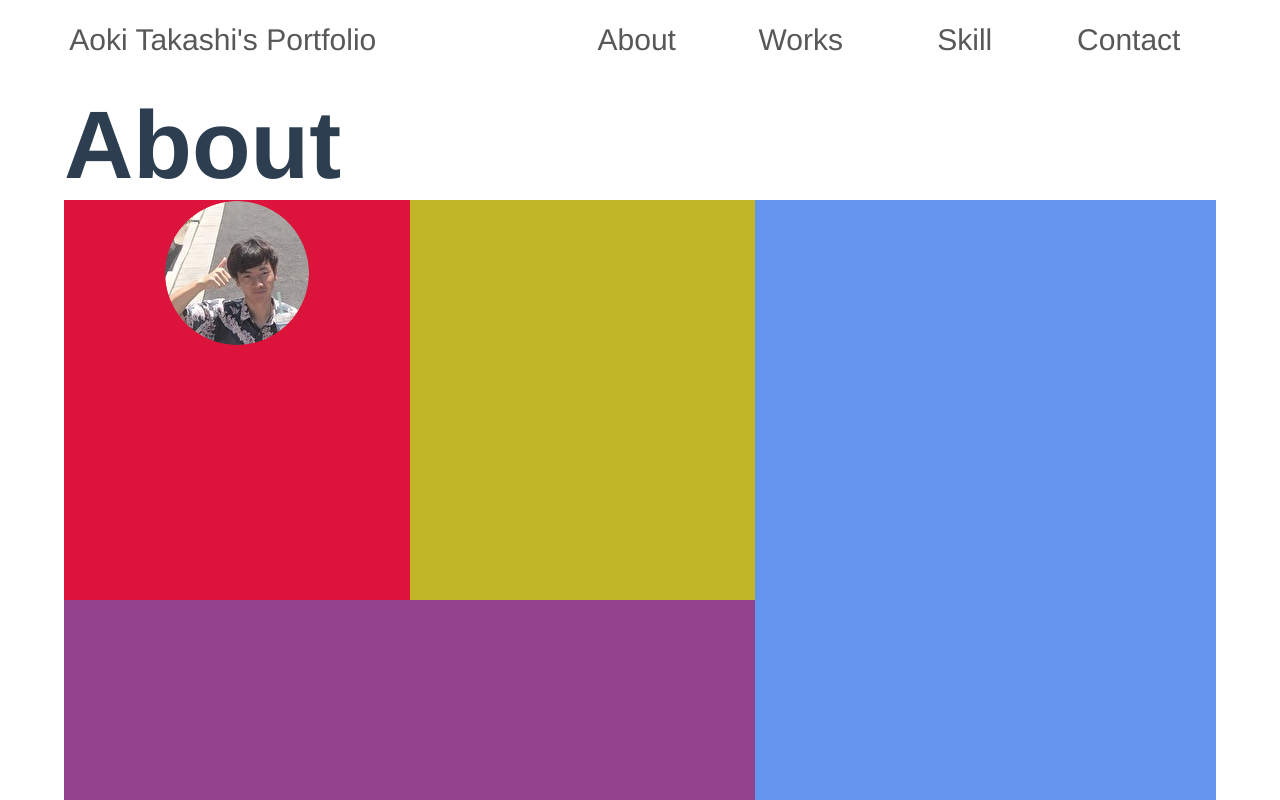
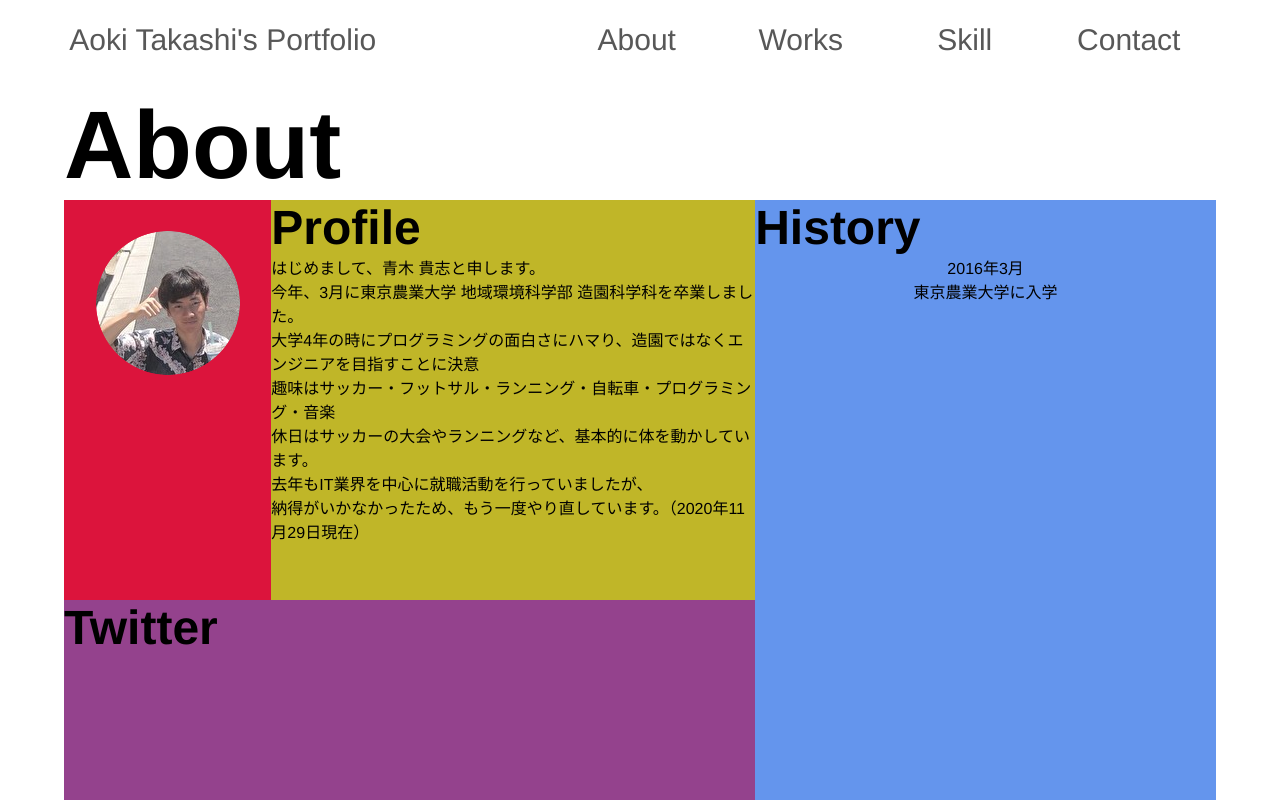
Before and after one commit to TakashiAoki5816/Portfolio, a Vue app in the folder vue-project/: page /#/about in a window 1280 px wide. Shown: the top 800 px of the page. Built offline with nearby package versions, Linux system fonts and the light colour scheme.

Commit message:
added right-profile

```diff
--- a/vue-project/src/App.vue
+++ b/vue-project/src/App.vue
@@ -19,7 +19,7 @@ export default {
 </script>
 
 <style>
-body, h1, h2, p {
+body, h1, h2, h4, p {
   margin: 0;
 }
 
@@ -28,6 +28,5 @@ body, h1, h2, p {
   -webkit-font-smoothing: antialiased;
   -moz-osx-font-smoothing: grayscale;
   text-align: center;
-  color: #2c3e50;
 }
 </style>
--- a/vue-project/src/components/about.vue
+++ b/vue-project/src/components/about.vue
@@ -9,15 +9,27 @@
     <div class="left-content">
       <div class="profile">
         <div class="left-profile">
-          <img src="../assets/profile-img.png">
+          <img src="../assets/profile-img.png" class="profile-img">
         </div>
         <div class="right-profile">
+          <h4 class="profile-title">Profile</h4>
+          <p>はじめまして、青木 貴志と申します。</p>
+          <p>今年、3月に東京農業大学 地域環境科学部 造園科学科を卒業しました。</p>
+          <p>大学4年の時にプログラミングの面白さにハマり、造園ではなくエンジニアを目指すことに決意</p>
+          <p>趣味はサッカー・フットサル・ランニング・自転車・プログラミング・音楽</p>
+          <p>休日はサッカーの大会やランニングなど、基本的に体を動かしています。</p>
+          <p>去年もIT業界を中心に就職活動を行っていましたが、</p>
+          <p>納得がいかなかったため、もう一度やり直しています。（2020年11月29日現在）</p>
         </div>
       </div>
       <div class="mytwitter">
+        <h4 class="twitter">Twitter</h4>
       </div>
     </div>
     <div class="right-content">
+      <h4 class="History">History</h4>
+      <p>2016年3月</p>
+      <p>東京農業大学に入学</p>
     </div>
   </div>
 </div>
@@ -60,15 +72,34 @@
 }
 
 .left-profile {
-  width: 50%;
+  width: 30%;
   height: 100%;
   background: crimson;
 }
 
+.profile-img {
+  margin-top: 30px
+}
+
 .right-profile {
-  width: 50%;
+  width: 70%;
   height: 100%;
+  text-align: left;
   background: rgb(192, 182, 40);
+}
+
+.profile-title {
+  font-size: 3em;
+}
+
+.mytwitter {
+  height: 50%;
+  background: rgb(148, 66, 141);
+}
+
+.twitter {
+  text-align: left;
+  font-size: 3em;
 }
 
 .right-content {
@@ -77,9 +108,9 @@
   background-color: cornflowerblue;
 }
 
-.mytwitter {
-  height: 50%;
-  background: rgb(148, 66, 141);
+.History {
+  font-size: 3em;
+  text-align: left;
 }
 
 </style>
```
